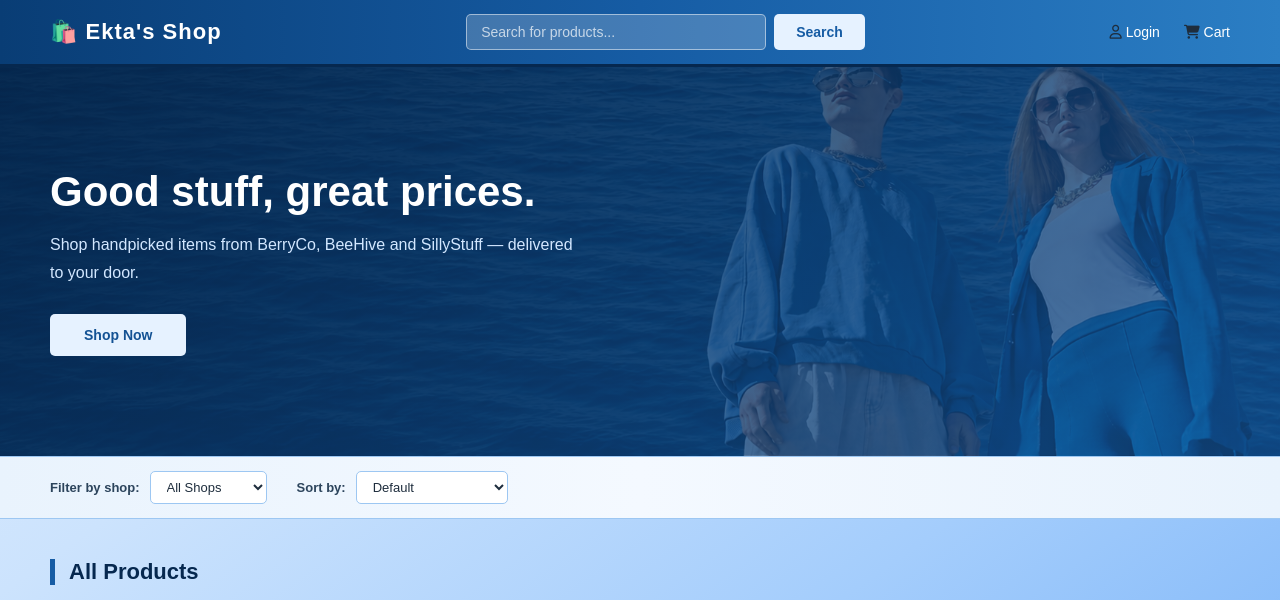
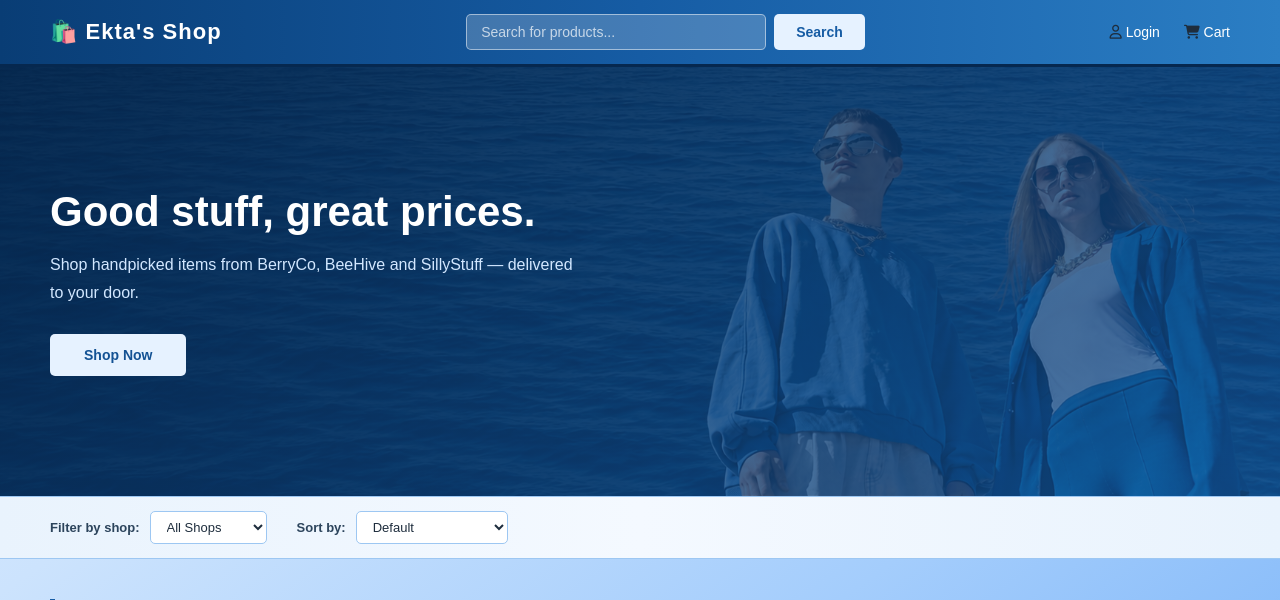
Before and after one commit to ekataadhikari23/Coursework-WebDev, a PHP site: page / in a window 1280 px wide. Shown: the top 600 px of the page. Run offline with PHP 8.4, Linux system fonts and the light colour scheme; some libraries are stand-ins or nearby versions.

Commit message:
tenth commit

```diff
--- a/style.css
+++ b/style.css
@@ -95,11 +95,10 @@ body {
                 url('COVER.png');
 
     background-size: cover;
-    background-position: center;
+    background-position: center 30%;
     background-repeat: no-repeat;
-    padding: 100px 50px;
-    display: flex;
-    align-items: center;
+    padding: 120px 50px;
+    width: 100%;
 }
 
 #herotext {
```
